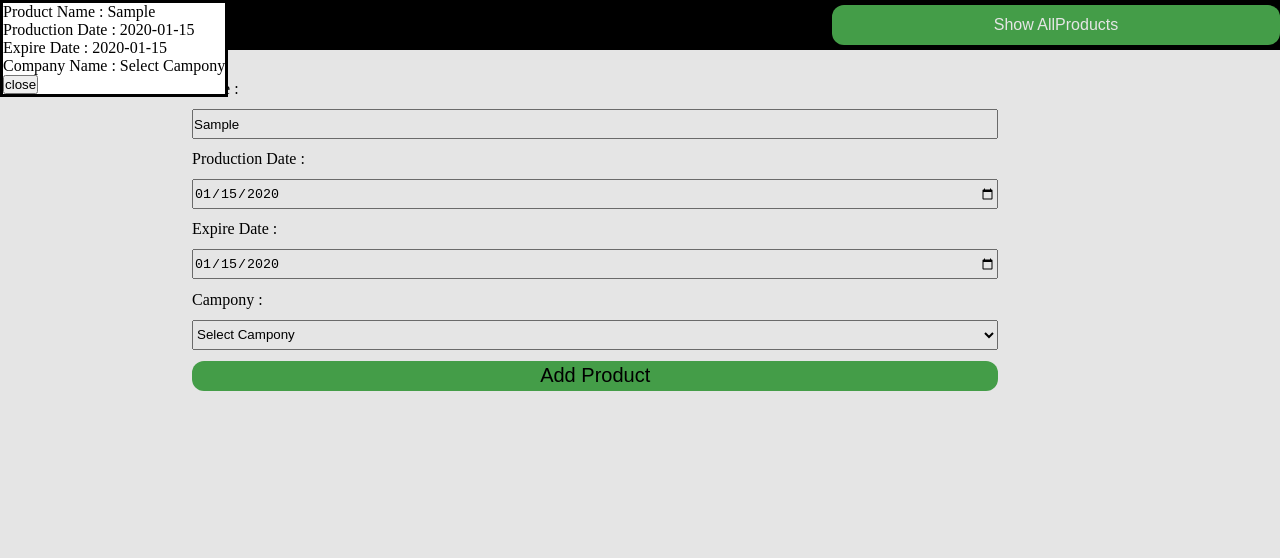
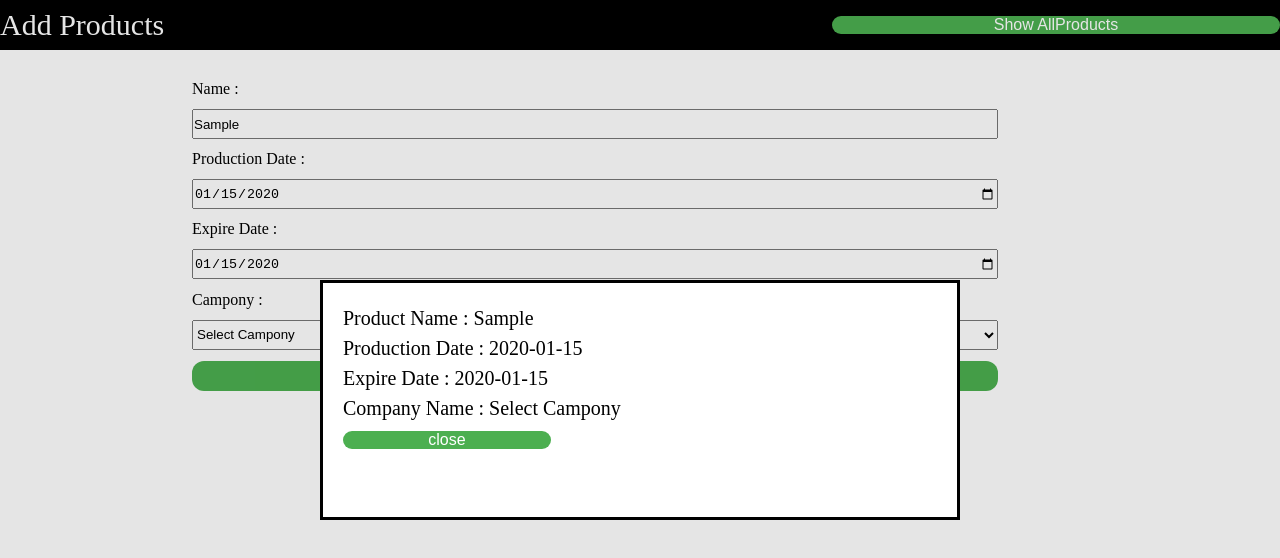
Before and after one commit to FACG6/productApp, a website: page public/index.html in a window 1280 px wide. Both pictures are taken after typing "Sample", "2020-01-15", "2020-01-15" into the empty fields and a click on the input "Add Product". Drawn offline with Linux system fonts and the light colour scheme; no server answers.

Commit message:
css for popup

```diff
--- a/public/css/main.css
+++ b/public/css/main.css
@@ -7,12 +7,11 @@
   color: white;
   font-size: 30px;
 }
-.show {
+.show,.close {
   background-color: #4caf50;
   border: none;
   color: white;
   font-size: 16px;
-  height: 80%;
   cursor: pointer;
   border-radius: 12px;
   width: 35%;
@@ -58,13 +57,21 @@
   margin: auto;
   width: 50%;
 }
-.error{
+.error {
   text-align: center;
   font-size: 50px;
 }
+.msg {
+  margin: auto;
+  width: 50%;
+  height: 30%;
+  padding: 20px;
+  font-size: 20px;
+  line-height: 30px;
+}
 
 @media screen and (min-width: 760px) {
-    .product{
+  .product {
     font-size: 30px;
   }
 }
```
Lines whose indentation alone changed are shown as unchanged.
